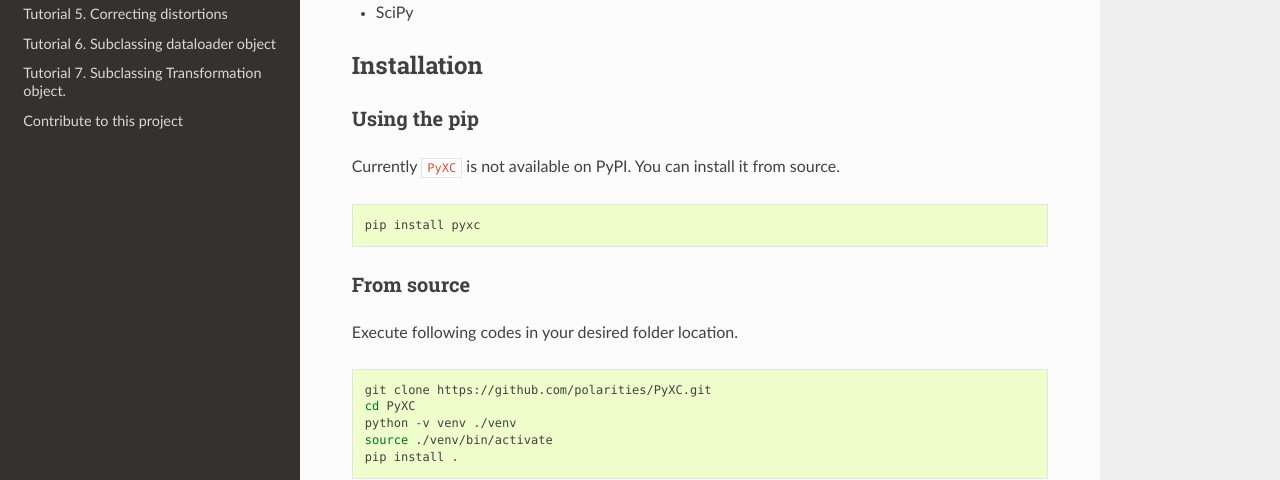
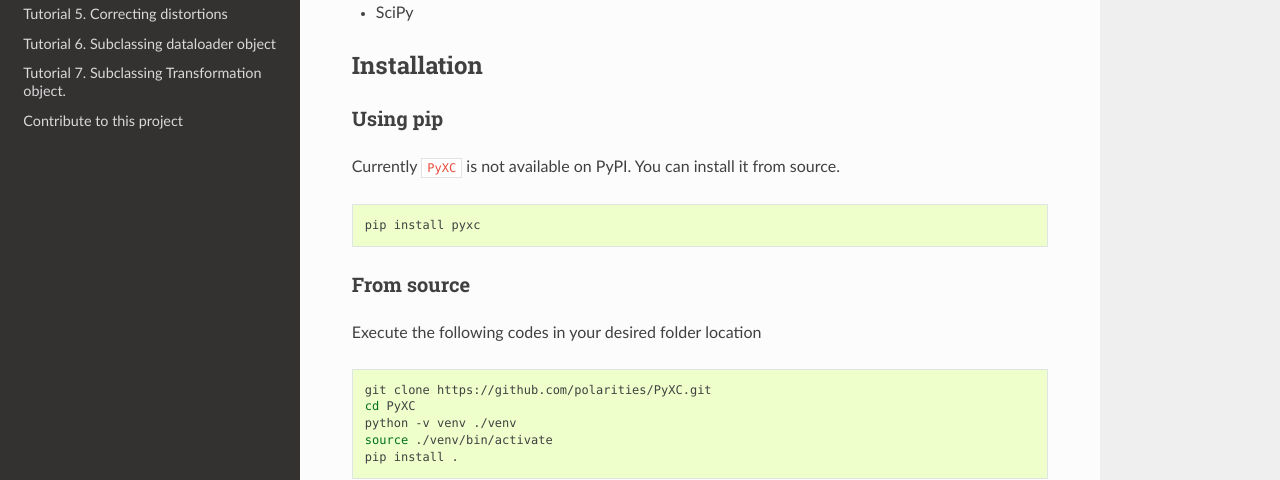
Before and after one commit to polarities/PyXC, a Sphinx documentation site: the page built from docs/source/rst_files/install.rst, in a window 1280 px wide and 1060 px high. Shown: the part 392-872 px from the top of the window. Built offline with Sphinx 7.4.7 and the Read the Docs theme 2.0.0, drawn with Linux system fonts in a browser that asks for light colours; pages that are not in the unit, such as notebooks, are missing from menus; cross-references to code outside the pages are shown as plain code; part of the change alters nothing that is shown.

```diff
--- a/docs/source/rst_files/install.rst
+++ b/docs/source/rst_files/install.rst
@@ -20,8 +20,8 @@ For setting up a development environment, see :doc:Contributing Guide <./contrib
 Installation
 ------------
 
-Using the pip
-^^^^^^^^^^^^^
+Using pip
+^^^^^^^^^
 
 .. NOTE
 
@@ -34,7 +34,7 @@ Currently `PyXC` is not available on PyPI. You can install it from source.
 From source
 ^^^^^^^^^^^
 
-Execute following codes in your desired folder location.
+Execute the following codes in your desired folder location
 
 .. code-block:: bash
 
```
